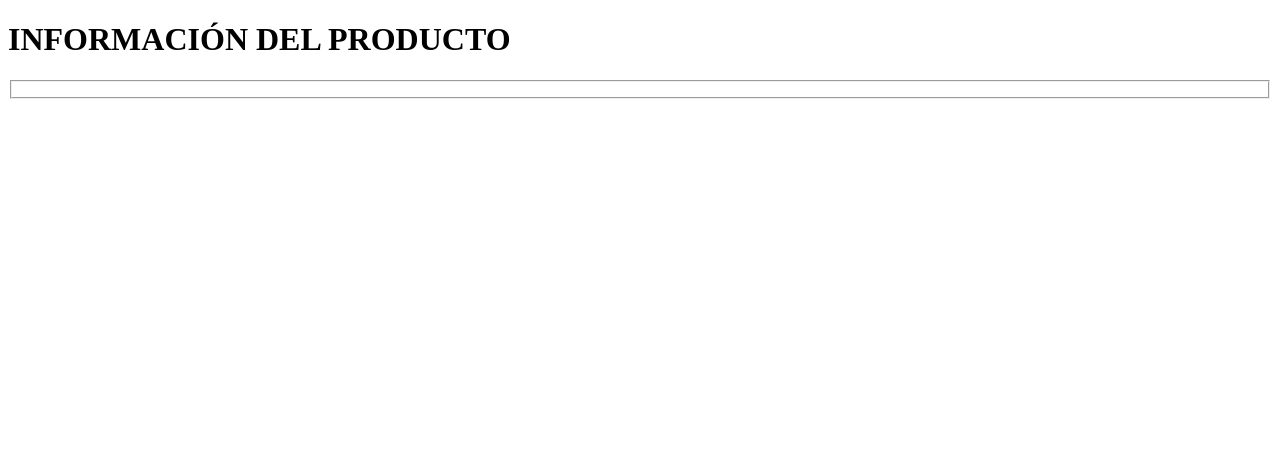
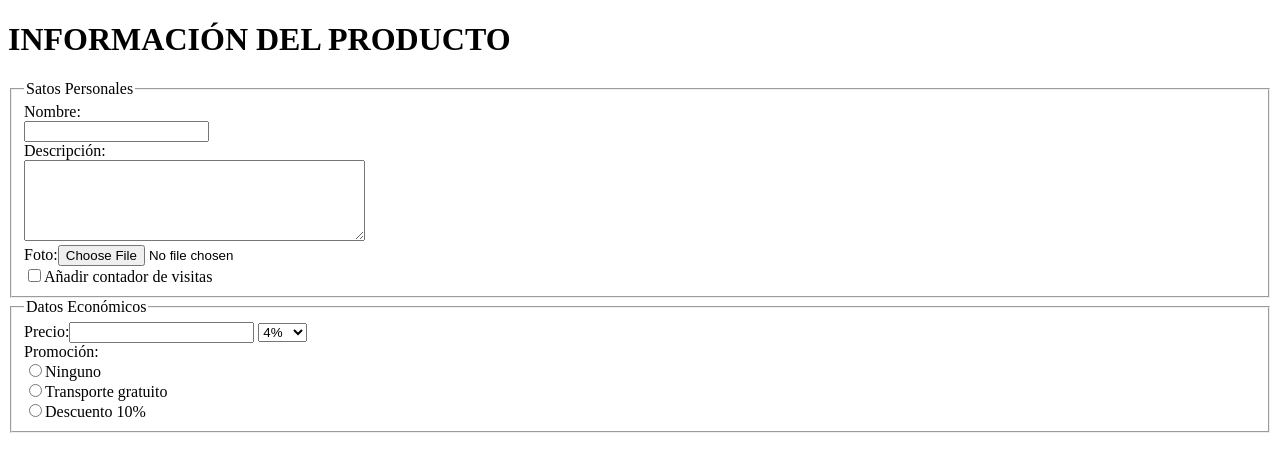
Before and after one commit to nahumarroyo-astacio-gif/LMAR-2526, a plain HTML site: page Ejercicio-capitulo8/Ejercicio3-capitulo8.html in a window 1280 px wide. Drawn offline with Linux system fonts and the light colour scheme.

Commit message:
Cambios viernes

```diff
--- a/Ejercicio-capitulo8/Ejercicio3-capitulo8.html
+++ b/Ejercicio-capitulo8/Ejercicio3-capitulo8.html
@@ -7,8 +7,37 @@
 </head>
 <body>
     <h1>INFORMACIÓN DEL PRODUCTO</h1>
-<fieldset
-
+<fieldset>
+    <legend>Satos Personales</legend>
+    Nombre:
+    <br>
+    <input type="text" name="nombre" maxlength="30"/>
+    <br>
+    Descripción:
+    <br>
+    <textarea name="Descripción" rows="5" cols="40"></textarea>
+    <br>
+    Foto:<input type="file" name="foto"/>
+    <br>
+    <input type="checkbox" name="Añadir contador de visitas" />Añadir contador de visitas
+</fieldset>
+<fieldset>
+    <legend>Datos Económicos</legend>
+    Precio:<input type="number" name="Precio" step="0.01"/>
+    <select name="Impuestos">
+            <option value="4%">4%</option>
+            <option value="10%">10%</option>
+            <option value="21%">21%</option>
+    </select>
+    <br>
+    Promoción:
+    <br>
+    <input type="radio" name="Promoción" value="Ninguno"/>Ninguno
+   <br>
+    <input type="radio" name="Promoción" value="Transporte gratuito"/>Transporte gratuito
+    <br>
+    <input type="radio" name="Promoción" value="Descuento 10%"/>Descuento 10%
+</fieldset>
 
 </body>
 </html>
```
Also changed, not shown: Ejercicio-capitulo8/Ejercicio4-capitulo8.html (added, +44 -0 lines).
